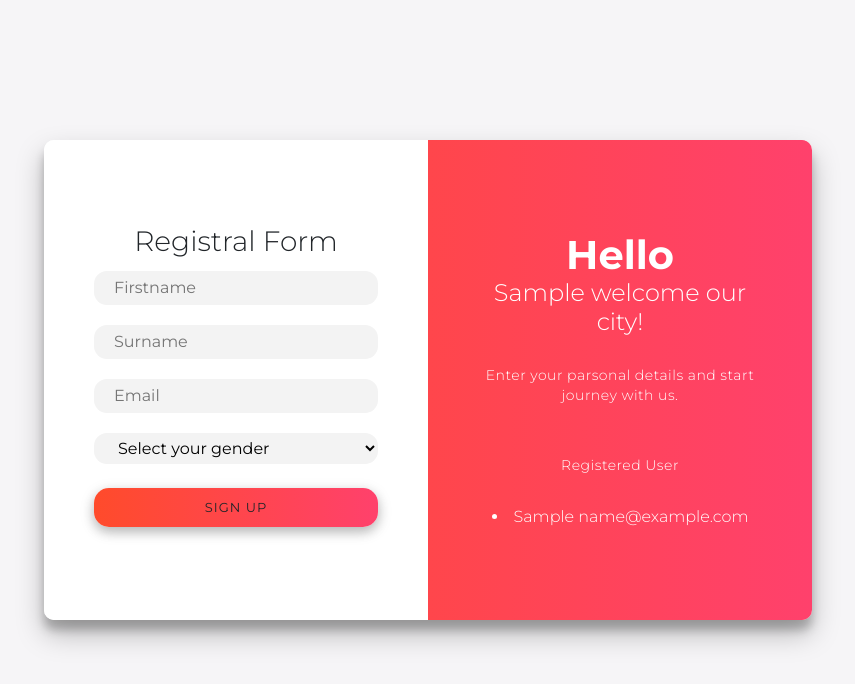
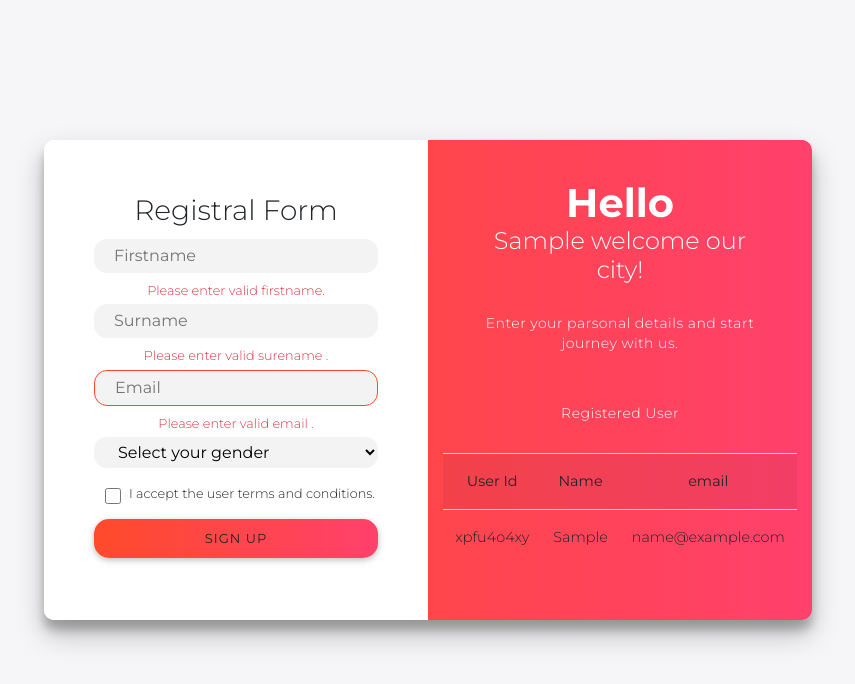
Before and after one commit to BirukMengistu/registerform, a plain HTML site: page index.html in a window 1280 px wide. Both pictures are taken after typing "Sample", "Sample", "name@example.com" into the empty fields and a click on the button "SIGN UP". Shown: the whole page, without its empty margins (212-1067 px from the left). Drawn offline with nearby package versions, Linux system fonts and the light colour scheme.

Commit message:
add javascript functionality

```diff
--- a/css/custom.css
+++ b/css/custom.css
@@ -233,3 +233,19 @@ a.social:hover {
     background: linear-gradient(to right, #ff4b2b, #ff416c);
     color: #fff;
 }
+
+.userList{
+  text-decoration: none;
+}
+.formcheck{
+    display: flex;
+    flex-direction: row;
+    justify-content: left;
+    font-size: 0.8rem;
+
+}
+.formcheck input{
+
+    width: 2rem;
+    height: 1rem;
+}
--- a/index.html
+++ b/index.html
@@ -24,12 +24,19 @@
             <form id ='regForm' >
                 <h3>Registral Form</h3>
 
-                    <input  class ='form-group' type="text" name ='firstname' id ='firstname' placeholder="Firstname">
+                    <input  class ='is-invalid' type="text" name ='firstname' id ='firstname' placeholder="Firstname">
+                    <div class="invalid-feedback">
+                        Please enter valid firstname.
+                    </div>
+                    <input  class ='is-invalid' type="text" name = 'surename' id = 'surename' placeholder="Surname">
+                    <div class="invalid-feedback">
+                        Please enter valid surename .
+                    </div>
 
-                    <input  class ='form-group' type="text" name = 'surename' id = 'surename' placeholder="Surname">
-
-                    <input class ='form-group' id = 'email'name = 'email' type="email" placeholder="Email">
-
+                    <input class ='is-invalid' id = 'email' name = 'email' type="email" placeholder="Email">
+                    <div class="invalid-feedback">
+                        Please enter valid email .
+                    </div>
 
                     <select name="gender" class ='form-group' id="gender" >
                         <option value="" disabled selected>Select your gender</option>
@@ -37,7 +44,10 @@
                         <option value="male">Male</option>
                         <option value="both">Both</option>
                       </select>
-
+                      <div class="formcheck">
+                        <input type ='checkbox' value="" id="frmchk"/>
+                        <label  for="tac">I accept the user terms and conditions.</label>
+                      </div>
 
 
                 <button type="submit" class='btn btn-sign-up sign-up'>Sign Up</button>
--- a/js/script.js
+++ b/js/script.js
@@ -4,49 +4,120 @@ const firstName = document.querySelector('#firstname');
 const sureName = document.querySelector('#surename');
 const email = document.querySelector('#email');
 const userName = document.querySelector('.user-name')
+const formCheck = document.querySelector('#frmchk')
 const users = new Array()
 
 
 regButton.addEventListener('click', function(e) {
-  console.log(e);
+ let valdateInput = true
+  if (validateText('#firstname')==false){
+      valdateInput = false
+  }
+
+  if (validateText('#surename')==false){
+    valdateInput = false
+  }
+  if (validateText('#email')==false){
+    valdateInput = false
+  }
+  if(validateCheckbox()==false)
+ {
+   validateInput=false
+ }
+  if(valdateInput){
+    var number = Math.random() // 0.9394456857981651
+    number.toString(36); // '0.xtis06h6'
+    var id = number.toString(36).substr(2, 9); // 'xtis06h6'
+    id.length >= 9; // false
     let user = {
+      userid: id,
       firstname: firstName.value,
       surename: sureName.value,
       email: email.value,
       gender: e.target.gender
     }
-
-
      userName.innerHTML= `<h4>${firstName.value} welcome our city!</h4>`
      users.push(user)
      removeRegForm()
      getUserList(users)
+
+  }
+
 }
+
 
 );
 
-regFrm.addEventListener('submit', function(e) {
+regFrm.addEventListener('submit', e => {
 
   e.preventDefault() ;
+  validateText('#firstname')
+  validateText('#surename')
+  validateEmail(email)
 }
 )
 
 const getUserList = (userObject) =>{
-  let userInfo =  '<p> Registered User</p>'
+  let userInfo =  '<div><p> Registered User</p></div>'
   const userlist = document.querySelector('.userList')
   // let useListContainer = document.createElement('div')
   // getUserList.addClass('list-user')
-  userObject.forEach(
-    user => {
-      userInfo +=  `<li>${user.firstname} ${user.email}</li>`
-      userlist.innerHTML  = userInfo
-    }
-  )
+  userInfo += '<table class="table table-striped"> <tr> <th>User Id</th><th>Name</th> <th>email</th></tr>'
+    userObject.forEach(
+      user => {
+        userInfo +=  `<tr> <td>${user.userid}</td> <td>${user.firstname}</td> <td>${user.email}</td></tr>`
+      }
+
+    )
+    userInfo += '<table/>'
+    userlist.innerHTML  = userInfo
 }
-
+/* function clear or input value  */
 const removeRegForm =()=>{
   firstName.value = ''
   sureName.value=''
   email.value=''
   gender.value=''
 }
+
+
+const validateText = (id) => {
+  let input = document.querySelector(id);
+
+  if(input.value === '' || input.value.length < 2) {
+    input.classList.remove('is-valid');
+    input.classList.add('is-invalid');
+    input.focus();
+    return false;
+  }
+  else {
+
+    input.classList.remove('is-invalid');
+    input.classList.add('is-valid');
+    return true;
+  }
+}
+
+const validateEmail = (emailInput) => {
+  let regEx = /^[\w-\.]+@([\w-]+\.)+[\w-]{2,4}$/;
+
+  if(regEx.test(emailInput.value)) {
+    emailInput.classList.remove('is-invalid');
+    emailInput.classList.add('is-valid');
+    return true;
+  }
+  else {
+    emailInput.classList.remove('is-valid');
+    emailInput.classList.add('is-invalid');
+    emailInput.focus();
+    return false;
+  }
+}
+
+const validateCheckbox =()=>{
+  if(!formCheck.checked)
+  {
+      alert('You must agree to the terms first.');
+      return false;
+  }
+}
```
